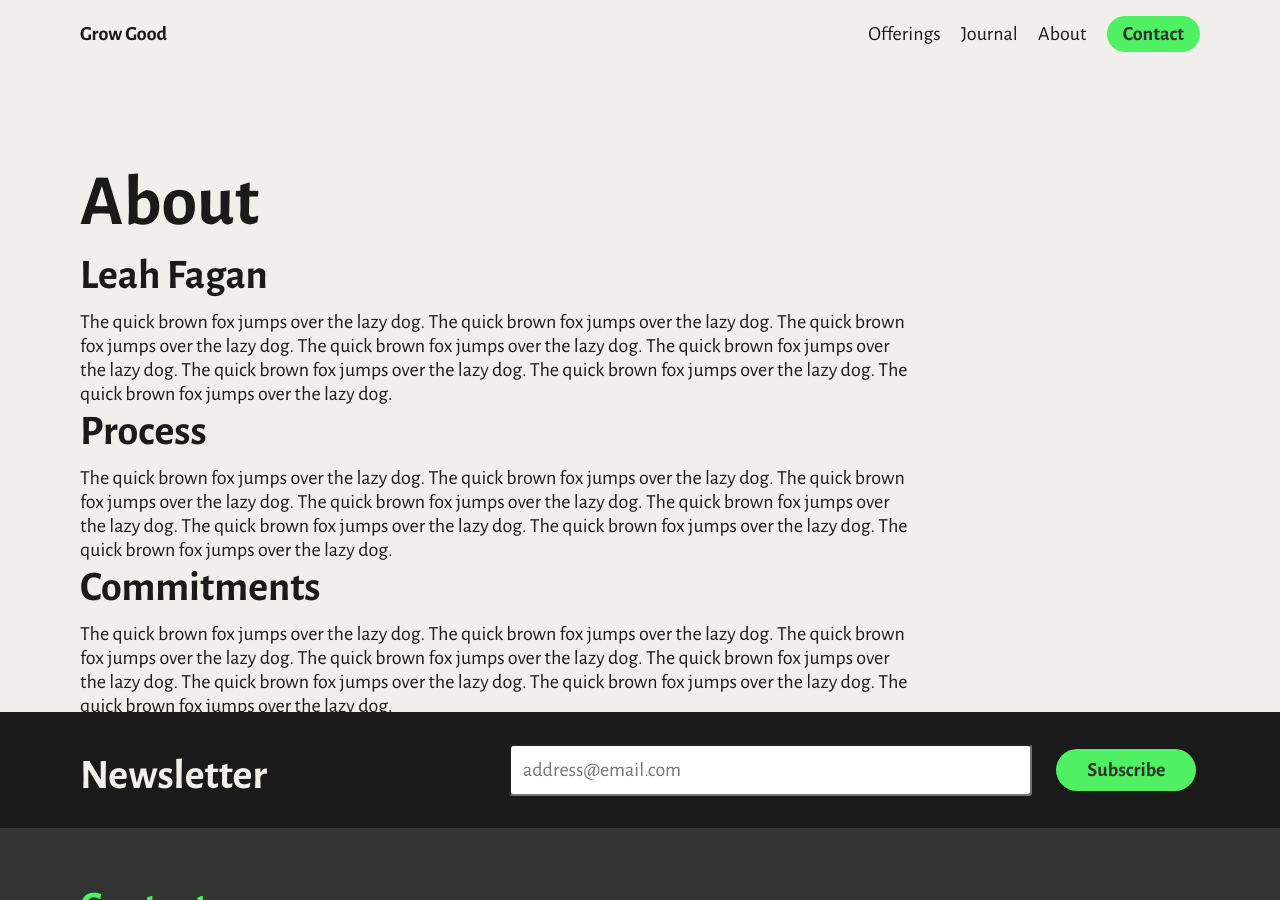
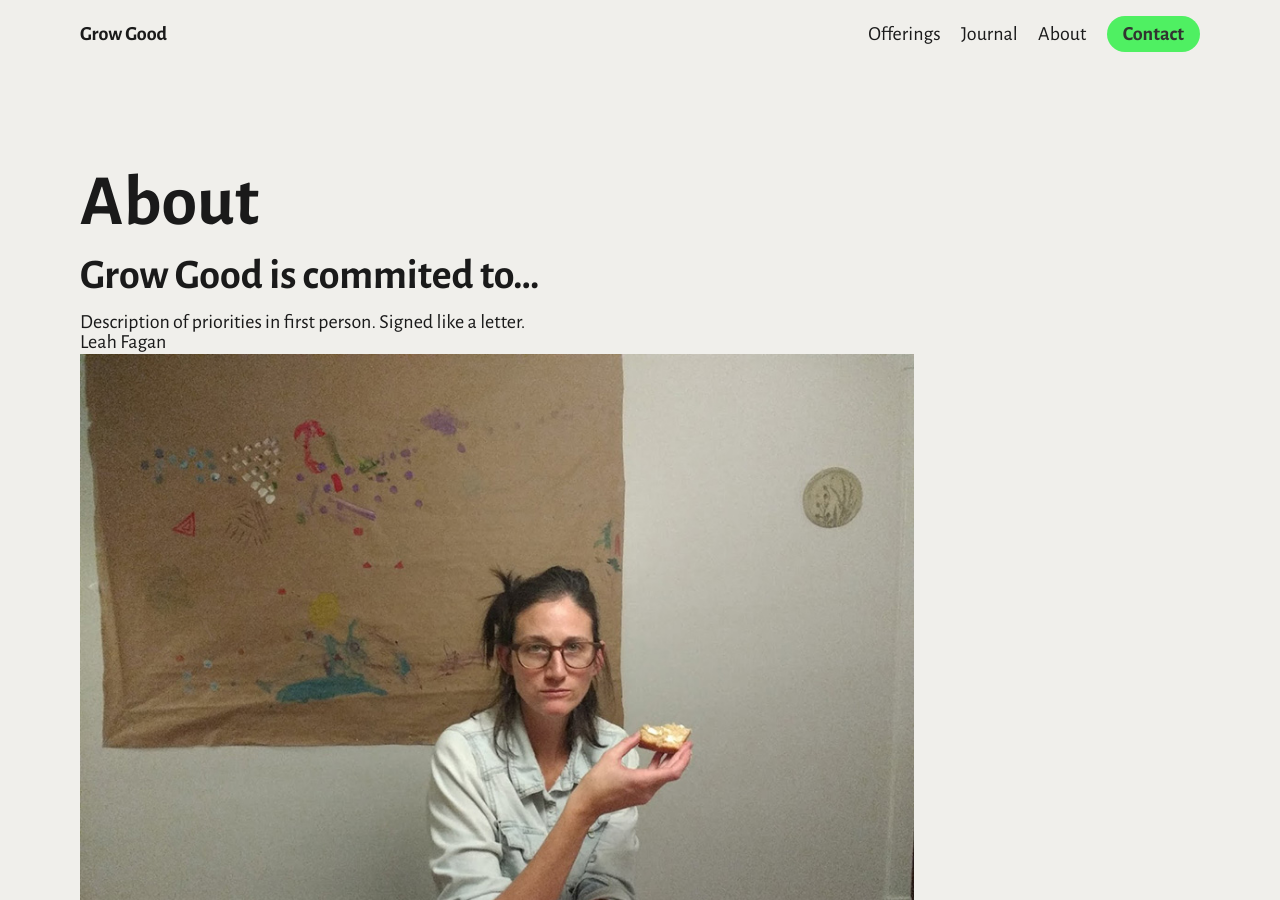
Before and after one commit to sbx-bnagle/growgood, a Jekyll site: the page built from about.markdown, in a window 1280 px wide and 900 px high. Built offline with Jekyll 4.4.1, drawn with Linux system fonts in a browser that asks for light colours; some web fonts are replaced.

Commit message:
small updates

```diff
--- a/about.markdown
+++ b/about.markdown
@@ -7,9 +7,12 @@
 # About
 
 
-## Leah Fagan
+## Grow Good is commited to...
 
-The quick brown fox jumps over the lazy dog. The quick brown fox jumps over the lazy dog. The quick brown fox jumps over the lazy dog. The quick brown fox jumps over the lazy dog. The quick brown fox jumps over the lazy dog. The quick brown fox jumps over the lazy dog. The quick brown fox jumps over the lazy dog. The quick brown fox jumps over the lazy dog.
+Description of priorities in first person. Signed like a letter.
+
+Leah Fagan
+![babe-a-licious]({{ site.baseurl }}/assets/images/leah.jpg)
 
 ## Process
 
```
Also changed, not shown: assets/images/leah.jpg (added).
